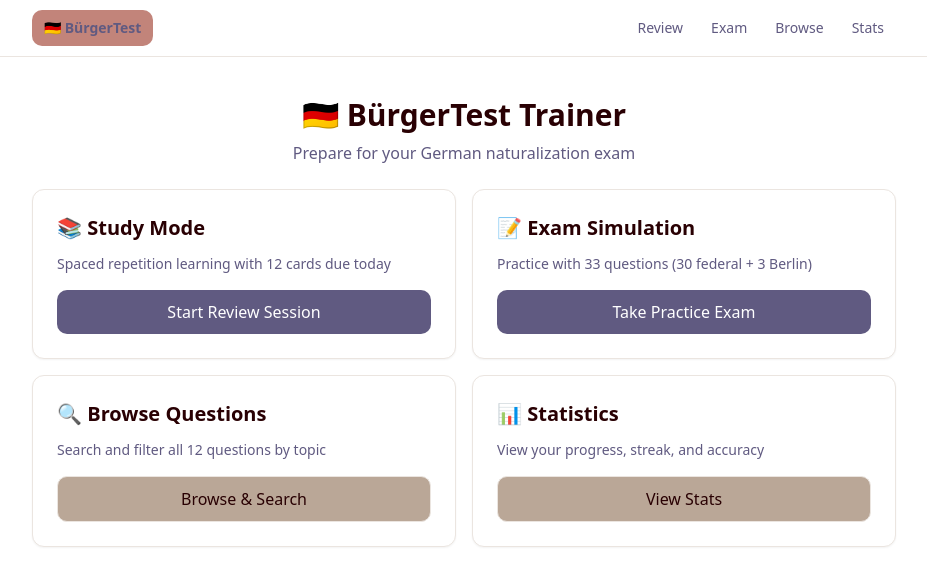
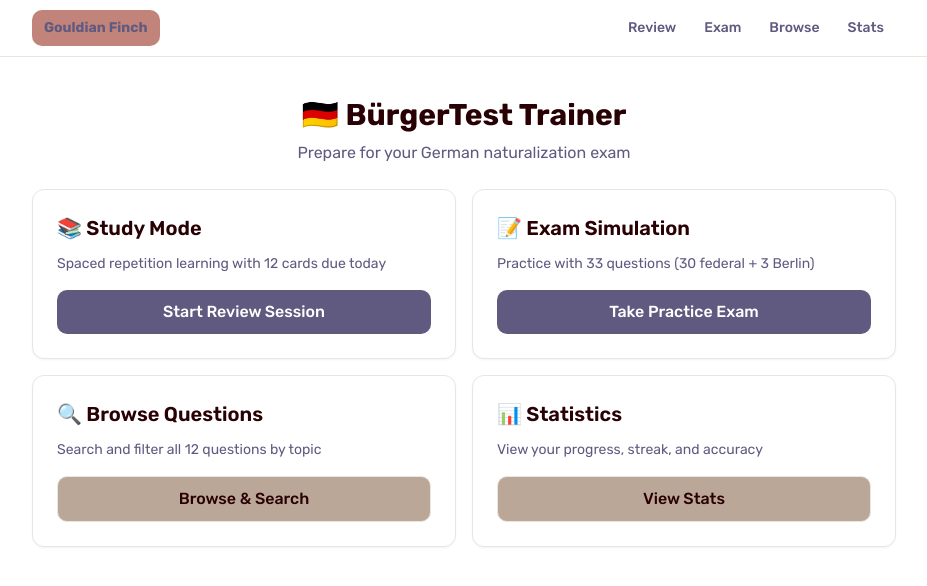
Before and after one commit to kjgarza/gouldian_finch, a website built with Vite: page index.html in a window 1280 px wide. Shown: the whole page, without its empty margins (176-1103 px from the left). Built offline with nearby package versions, Linux system fonts and the light colour scheme.

Commit message:
feat: update font family to Rubik and change button label to Gouldian Finch

```diff
--- a/index.html
+++ b/index.html
@@ -4,6 +4,9 @@
     <meta charset="UTF-8" />
     <link rel="icon" type="image/svg+xml" href="/favicon.svg" />
     <meta name="viewport" content="width=device-width, initial-scale=1.0" />
+    <link rel="preconnect" href="https://fonts.googleapis.com">
+    <link rel="preconnect" href="https://fonts.gstatic.com" crossorigin>
+    <link href="https://fonts.googleapis.com/css2?family=Rubik:ital,wght@0,300;0,400;0,500;0,600;0,700;0,800;0,900;1,300;1,400;1,500;1,600;1,700;1,800;1,900&display=swap" rel="stylesheet">
     <title>BürgerTest Trainer</title>
     <meta name="description" content="German naturalization exam trainer with spaced repetition and exam simulation" />
   </head>
--- a/src/main.ts
+++ b/src/main.ts
@@ -12,7 +12,7 @@ function shell(content: HTMLElement) {
     <nav class="border-b bg-background/95 backdrop-blur supports-[backdrop-filter]:bg-background/60 sticky top-0 z-50">
       <div class="max-w-4xl mx-auto px-4 h-14 flex items-center gap-1">
         <button data-nav="#/" class="nav-btn font-bold text-primary">
-          🇩🇪 BürgerTest
+          Gouldian Finch
         </button>
         <div class="flex-1"></div>
         <div class="flex items-center gap-1">
--- a/tailwind.config.js
+++ b/tailwind.config.js
@@ -68,6 +68,9 @@ export default {
         md: "calc(var(--radius) - 2px)",
         sm: "calc(var(--radius) - 4px)",
       },
+      fontFamily: {
+        sans: ["Rubik", "ui-sans-serif", "system-ui", "sans-serif"],
+      },
     },
   },
   plugins: [],
```
